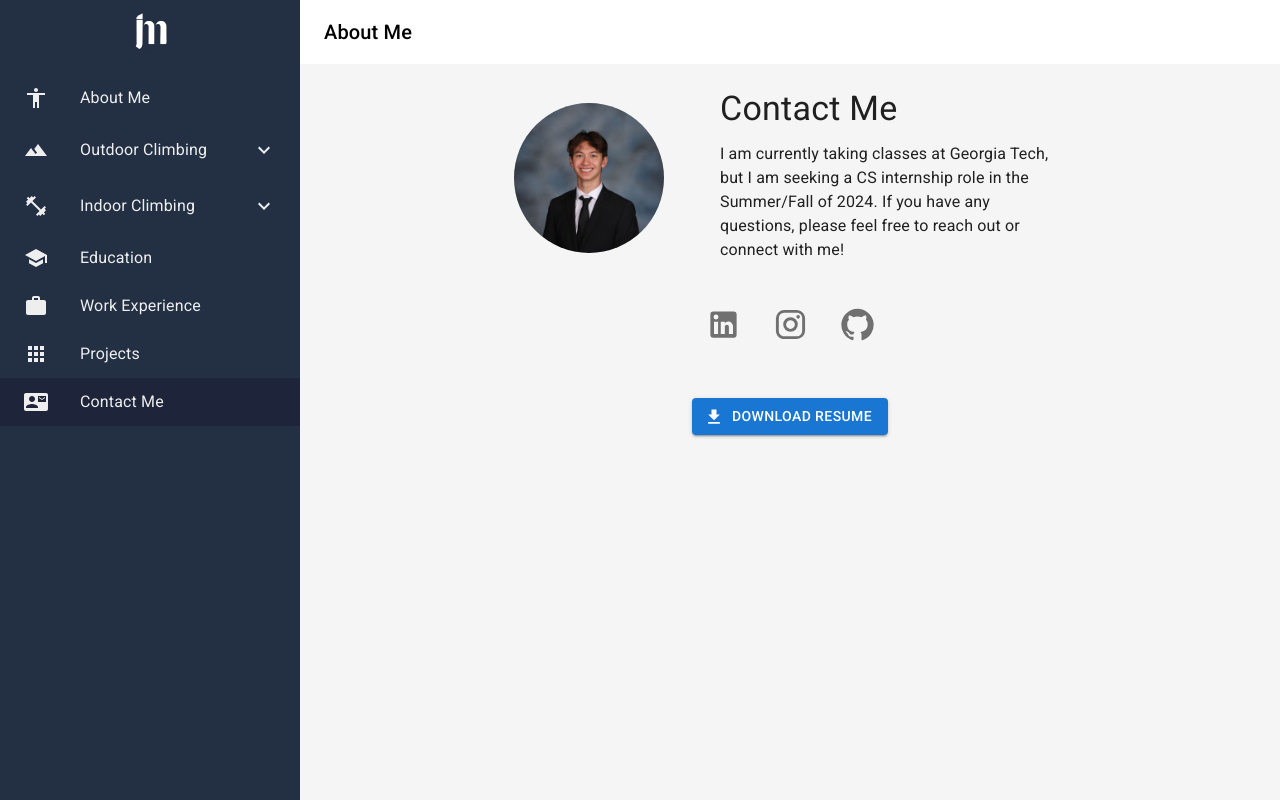
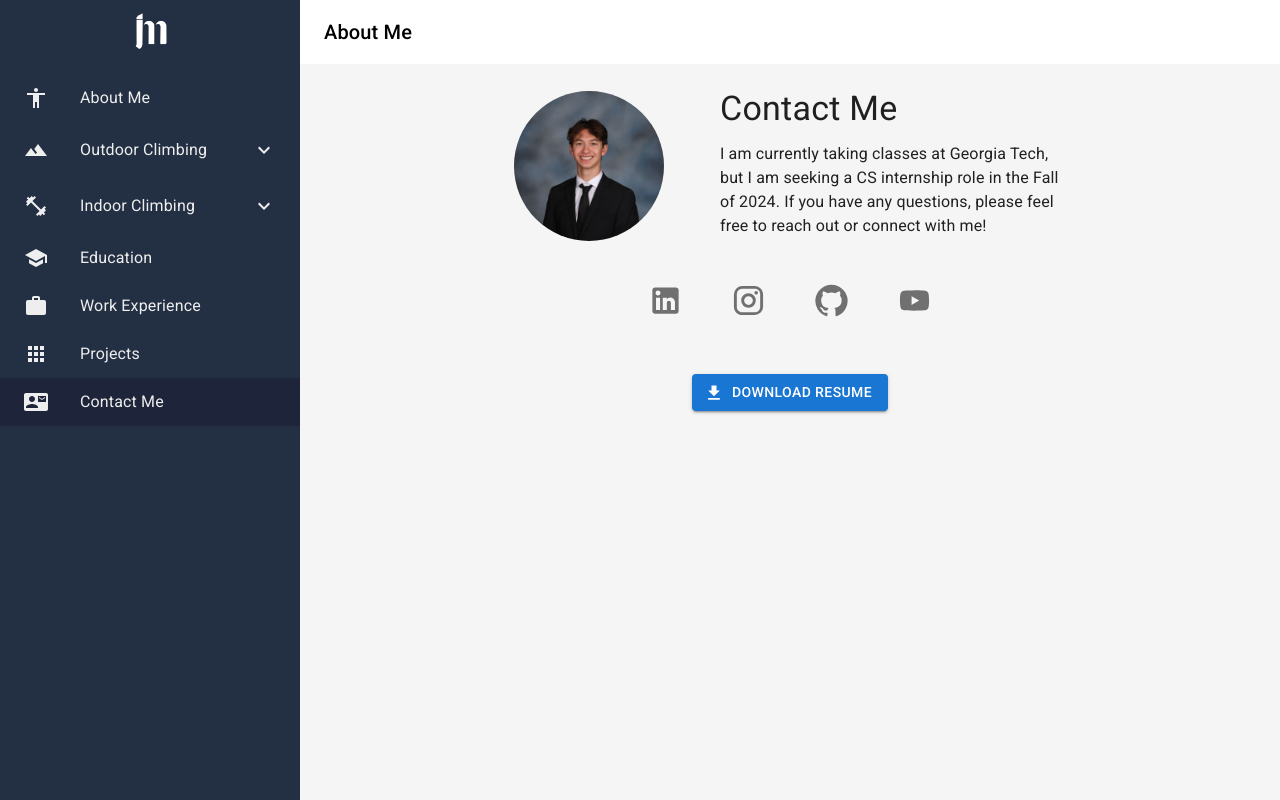
Before and after one commit to jmuehring/JMPortfolio, a React (Create React App) app in the folder climbingport/: page /JMPortfolio/contact-me in a window 1280 px wide. Built offline with nearby package versions, Linux system fonts and the light colour scheme.

Commit message:
misc fixes and added youtube icon + link

```diff
--- a/climbingport/src/pages/Contact Me/ContactMe.tsx
+++ b/climbingport/src/pages/Contact Me/ContactMe.tsx
@@ -4,7 +4,10 @@ import LinkedInIcon from '@mui/icons-material/LinkedIn';
 import InstagramIcon from '@mui/icons-material/Instagram';
 import GitHubIcon from '@mui/icons-material/GitHub';
 import GetAppIcon from '@mui/icons-material/GetApp';
+import YouTubeIcon from '@mui/icons-material/YouTube';
+
 import assets from '../../assets/index';
+
 
 const ContactMe = () => {
   return (
@@ -22,25 +25,30 @@ const ContactMe = () => {
             Contact Me
           </Typography>
           <Typography variant="body1" gutterBottom>
-            I am currently taking classes at Georgia Tech, but I am seeking a CS internship role in the Summer/Fall of 2024. If you have any questions, please feel free
+            I am currently taking classes at Georgia Tech, but I am seeking a CS internship role in the Fall of 2024. If you have any questions, please feel free
             to reach out or connect with me!
           </Typography>
         </Grid>
       </Grid>
       <Box textAlign="center" my={4} >
         <Tooltip title="LinkedIn">
-          <IconButton href="https://www.linkedin.com/in/jmuehring" target="_blank" rel="noopener noreferrer" sx ={{mx : 1}}>
+          <IconButton href="https://www.linkedin.com/in/jmuehring" target="_blank" rel="noopener noreferrer" sx ={{mx : 2}}>
             <LinkedInIcon fontSize="large" />
           </IconButton>
         </Tooltip>
         <Tooltip title="Instagram">
-          <IconButton href="https://www.instagram.com/joshua_muehring" target="_blank" rel="noopener noreferrer" sx ={{mx : 1}}>
+          <IconButton href="https://www.instagram.com/joshua_muehring" target="_blank" rel="noopener noreferrer" sx ={{mx : 2}}>
             <InstagramIcon fontSize="large" />
           </IconButton>
         </Tooltip>
         <Tooltip title="GitHub">
-          <IconButton href="https://github.com/jmuehring" target="_blank" rel="noopener noreferrer" sx ={{mx : 1}}>
+          <IconButton href="https://github.com/jmuehring" target="_blank" rel="noopener noreferrer" sx ={{mx : 2}}>
             <GitHubIcon fontSize="large" />
+          </IconButton>
+        </Tooltip>
+        <Tooltip title="YouTube">
+          <IconButton href="https://www.youtube.com/channel/UCdjzTpwJQXrTIT7_MnsEvFA" target="_blank" rel="noopener noreferrer" sx ={{mx : 2}}>
+            <YouTubeIcon fontSize="large" />
           </IconButton>
         </Tooltip>
       </Box>
--- a/climbingport/src/pages/Education/Education.tsx
+++ b/climbingport/src/pages/Education/Education.tsx
@@ -38,7 +38,7 @@ const Education = () => {
           Relevant Classes taken:
         </Typography>
         <List dense sx={{ paddingTop: 0, paddingBottom: 0}}>
-         {['Applied Combinatorics', 'Design & Analysis-Algorithms', 'Objects & Design', 'Computer Organization & Programming', 'Data Structure & Algorithms', 'Intro-Object Orient Programming', 'Intro Discrete Math'].map((text, index) => (
+         {['Applied Combinatorics', 'Design & Analysis of Algorithms', 'Objects & Design', 'Computer Organization & Programming', 'Data Structure & Algorithms', 'Intro-Object Oriented Programming', 'Intro Discrete Math'].map((text, index) => (
         <ListItem key={index} sx={{ paddingTop: 0, paddingBottom: 0 }}>
         <ListItemText primary={text} />
       </ListItem>
--- a/climbingport/src/pages/Outdoor Climbing Areas/Rocklands.tsx
+++ b/climbingport/src/pages/Outdoor Climbing Areas/Rocklands.tsx
@@ -42,21 +42,21 @@ const Rocklands = () => {
         eight weeks.
         </Typography>
         <Box sx={{ display: 'flex', flexWrap: 'wrap', justifyContent: 'space-around', my: 2 }}>
-  <Box sx={{ maxWidth: '33%', maxHeight: '300px', p: 1, display: 'flex', justifyContent: 'center', alignItems: 'center' }}>
+  <Box sx={{ maxWidth: '33%', maxHeight: '500px', p: 1, display: 'flex', justifyContent: 'center', alignItems: 'center' }}>
     <img
       alt="Room1"
       src={assets.images.room1}
       style={{ maxWidth: '100%', maxHeight: '100%', height: 'auto', width: 'auto', objectFit: 'contain' }}
     />
   </Box>
-  <Box sx={{ maxWidth: '33%', maxHeight: '300px', p: 1, display: 'flex', justifyContent: 'center', alignItems: 'center' }}>
+  <Box sx={{ maxWidth: '33%', maxHeight: '500px', p: 1, display: 'flex', justifyContent: 'center', alignItems: 'center' }}>
     <img
       alt="Room2"
       src={assets.images.room2}
       style={{ maxWidth: '100%', maxHeight: '100%', height: 'auto', width: 'auto', objectFit: 'contain' }}
     />
   </Box>
-  <Box sx={{ maxWidth: '33%', maxHeight: '300px', p: 1, display: 'flex', justifyContent: 'center', alignItems: 'center' }}>
+  <Box sx={{ maxWidth: '33%', maxHeight: '500px', p: 1, display: 'flex', justifyContent: 'center', alignItems: 'center' }}>
     <img
       alt="Room3"
       src={assets.images.room3}
```
